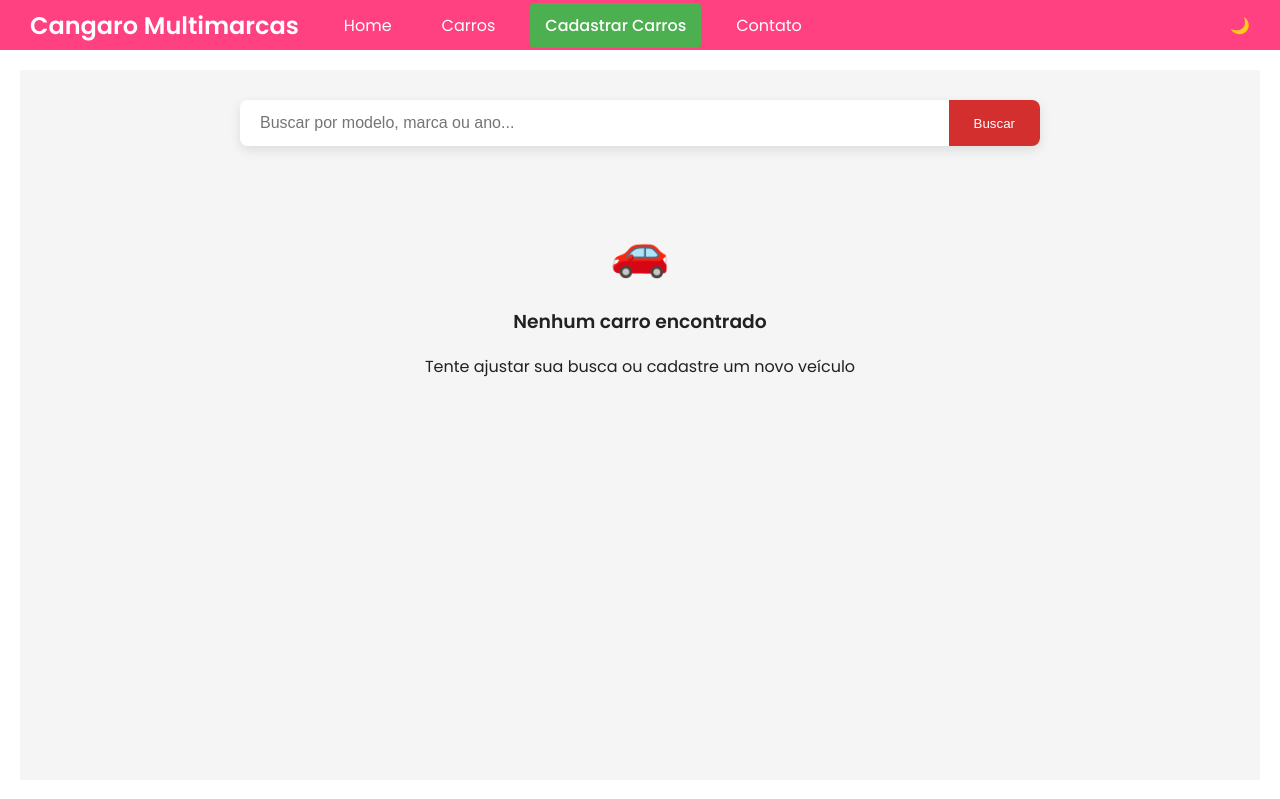
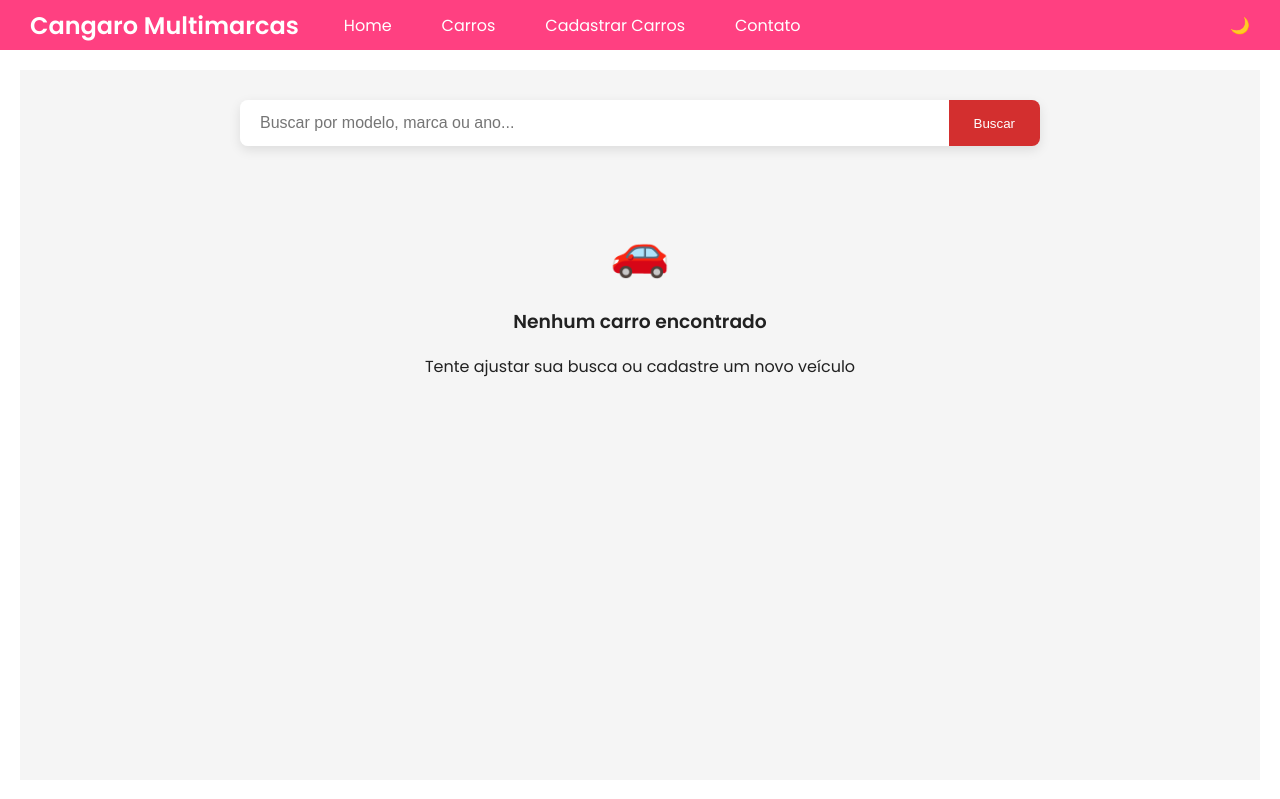
Before and after one commit to GGneto10/carros_2, a Django app: page /lista/ in a window 1280 px wide. Shown: the top 799 px of the page. Run offline with Django 5.2, Linux system fonts and the light colour scheme; data that the repository does not hold is empty.

Commit message:
refactor(base.html): remove unused CSS variables and simplify button styles

```diff
--- a/app/app/templates/base.html
+++ b/app/app/templates/base.html
@@ -12,13 +12,8 @@
       --header-bg: #ff4081;  /* Rosa */
       --nav-bg: #ff4081;     /* Rosa */
       --nav-hover: #f8bbd0;  /* Rosa claro */
-      --nav-active: #e91e63;  /* Rosa escuro */
-      --nav-active-hover: #ad1457;
       --footer-bg: #f5f5f5;
       --footer-text: #333;
-      --accent-color: #e91e63; /* Rosa escuro para destaques */
-      --btn-cadastrar: #4CAF50; /* Verde para o botão de cadastro */
-      --btn-cadastrar-hover: #45a049; /* Verde mais escuro para hover */
     }
 
     .dark-mode {
@@ -27,13 +22,8 @@
       --header-bg: #b71c1c;    /* Vermelho escuro */
       --nav-bg: #b71c1c;       /* Vermelho escuro */
       --nav-hover: #424242;    /* Cinza escuro */
-      --nav-active: #7b1fa2;   /* Roxo para contraste */
-      --nav-active-hover: #6a1b9a;
       --footer-bg: #1a1a1a;    /* Quase preto */
       --footer-text: #e6e6e6;
-      --accent-color: #f44336; /* Vermelho para destaques */
-      --btn-cadastrar: #2E7D32; /* Verde mais escuro para dark mode */
-      --btn-cadastrar-hover: #1B5E20; /* Verde ainda mais escuro para hover */
     }
 
     html, body {
@@ -68,7 +58,7 @@
       color: var(--footer-text);
       padding: 20px;
       text-align: center;
-      margin-top: auto; /* Garante que o rodapé fique no final */
+      margin-top: auto;
     }
 
     nav {
@@ -104,33 +94,6 @@
 
     nav ul li a:hover {
       background-color: var(--nav-hover);
-    }
-
-    nav ul li.active a {
-      background-color: var(--nav-active);
-    }
-
-    nav ul li.active a:hover {
-      background-color: var(--nav-active-hover);
-    }
-
-    .btn-cadastrar {
-      background-color: var(--btn-cadastrar);
-      color: white;
-      border: none;
-      padding: 10px 15px;
-      border-radius: 4px;
-      cursor: pointer;
-      font-size: 16px;
-      font-weight: 500;
-      transition: all 0.3s ease;
-      text-decoration: none;
-      display: inline-block;
-    }
-
-    .btn-cadastrar:hover {
-      background-color: var(--btn-cadastrar-hover);
-      transform: translateY(-2px);
     }
 
     .theme-toggle {
@@ -179,8 +142,8 @@
         <li class="logo">Cangaro Multimarcas</li>
         <li><a href="#">Home</a></li>
         <li><a href="#">Carros</a></li>
-        <!-- Botão Cadastrar Carros no lugar de Sobre -->
-        <li><a href="/add/carros" class="btn-cadastrar">Cadastrar Carros</a></li>
+        <!-- Botão Cadastrar Carros com estilo igual aos outros -->
+        <li><a href="/add/carros">Cadastrar Carros</a></li>
         <li><a href="#">Contato</a></li>
       </ul>
       <button class="theme-toggle" id="themeToggle">🌙</button>
@@ -214,7 +177,7 @@
       document.body.classList.toggle('dark-mode');
 
       const isDark = document.body.classList.contains('dark-mode');
-      localStorage.setItem('theme', isDark ? 'dark' : 'light');
+      localStorage.setitem('theme', isDark ? 'dark' : 'light');
 
       this.textContent = isDark ? '☀️' : '🌙';
     });
```
